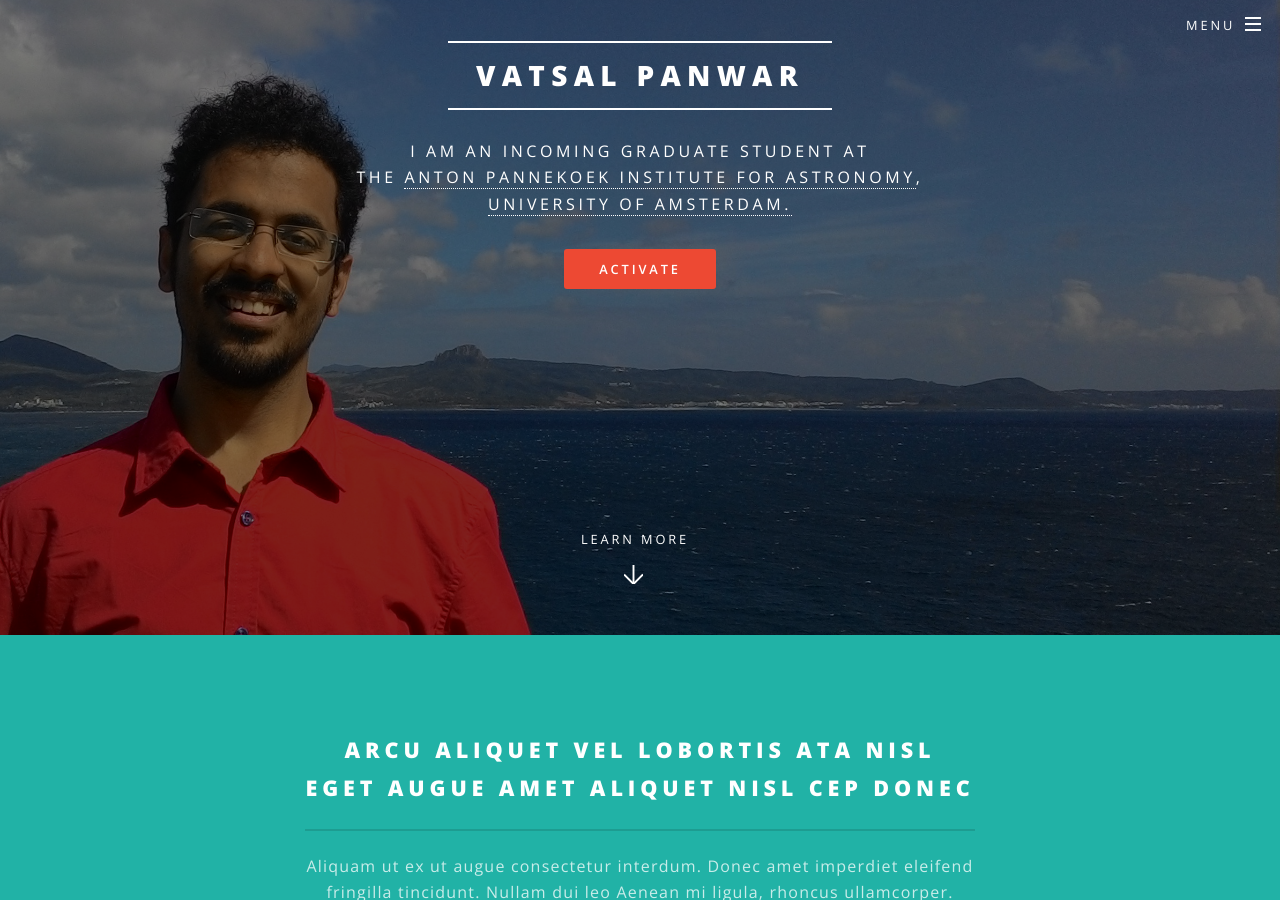
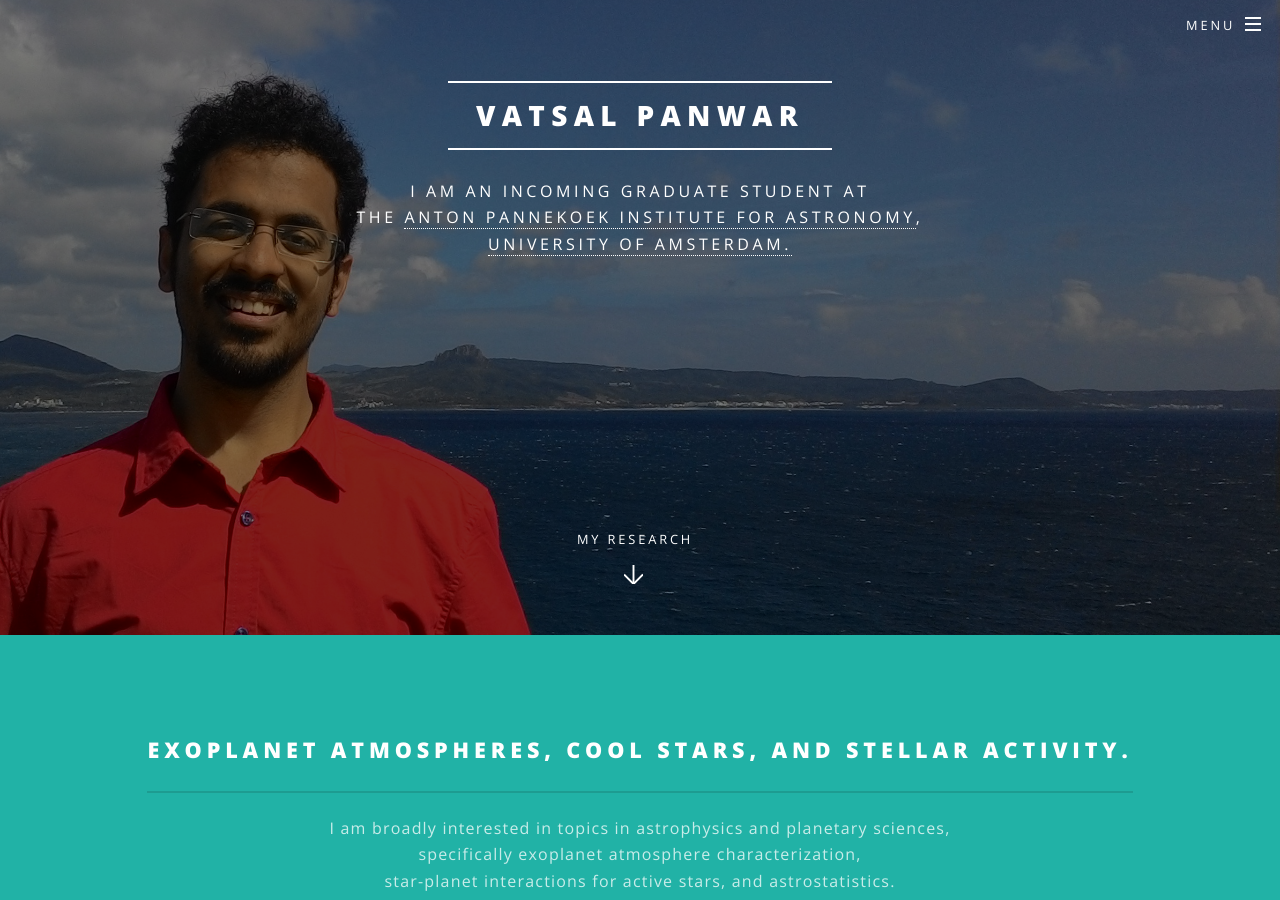
Before and after one commit to vatsalpanwar/vatsalpanwar.github.io, a Jekyll site: the page built from index.html, in a window 1280 px wide and 900 px high, scrolled down 265 px. Built offline with Jekyll 4.4.1, drawn with Linux system fonts in a browser that asks for light colours.

Commit message:
Jekyll mod

```diff
--- a/_includes/head.html
+++ b/_includes/head.html
@@ -9,4 +9,5 @@
   <!--[if lte IE 8]><link rel="stylesheet" href="{{ "/css/ie8.css" | prepend: site.baseurl }}" /><![endif]-->
   <!--[if lte IE 9]><link rel="stylesheet" href="{{ "/css/ie9.css" | prepend: site.baseurl }}" /><![endif]-->
   <link rel="alternate" type="application/rss+xml" title="{{ site.title }}" href="{{ "/feed.xml" | prepend: site.baseurl | prepend: site.url }}">
+  <link href="/images/favicon.ico" rel="icon" type="image/x-icon" />
 </head>
--- a/index.html
+++ b/index.html
@@ -9,27 +9,26 @@ layout: landing
 							<p>I am an incoming graduate student at<br />
 							the <a href="http://www.astro.uva.nl/">Anton Pannekoek Institute for Astronomy</a>,<br />
 							<a href="http://www.uva.nl/en/home">University of Amsterdam.</a></p>
-							<ul class="actions">
+							<!-- <ul class="actions">
 								<li><a href="#" class="button special">Activate</a></li>
-							</ul>
+							</ul> -->
 						</div>
-						<a href="#one" class="more scrolly">Learn More</a>
+						<a href="#one" class="more scrolly">MY RESEARCH</a>
 					</section>
 
 				<!-- One -->
 					<section id="one" class="wrapper style1 special">
 						<div class="inner">
 							<header class="major">
-								<h2>Arcu aliquet vel lobortis ata nisl<br />
-								eget augue amet aliquet nisl cep donec</h2>
-								<p>Aliquam ut ex ut augue consectetur interdum. Donec amet imperdiet eleifend<br />
-								fringilla tincidunt. Nullam dui leo Aenean mi ligula, rhoncus ullamcorper.</p>
+								<h2>Exoplanet Atmospheres, Cool Stars, and Stellar Activity.</h2>
+								<p>I am broadly interested in topics in astrophysics and planetary sciences,<br/ >                                                                  specifically exoplanet atmosphere characterization, <br />
+                                                                   star-planet interactions for active stars, and astrostatistics.<br /></p>
 							</header>
-							<ul class="icons major">
+							<!-- <ul class="icons major">
 								<li><span class="icon fa-diamond major style1"><span class="label">Lorem</span></span></li>
 								<li><span class="icon fa-heart-o major style2"><span class="label">Ipsum</span></span></li>
 								<li><span class="icon fa-code major style3"><span class="label">Dolor</span></span></li>
-							</ul>
+							</ul> -->
 						</div>
 					</section>
 
```
Also changed, not shown: images/favicon.ico (added).
